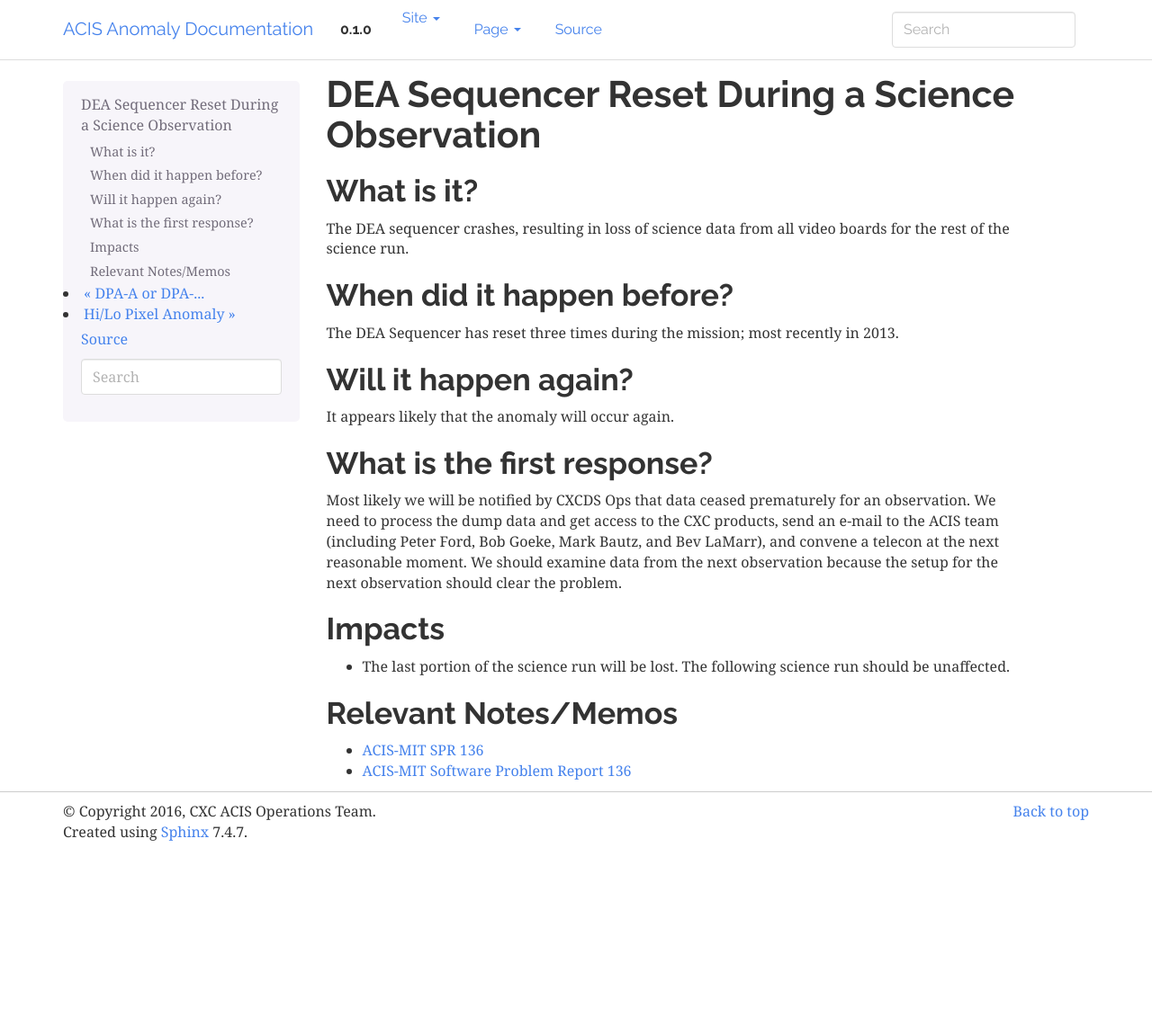
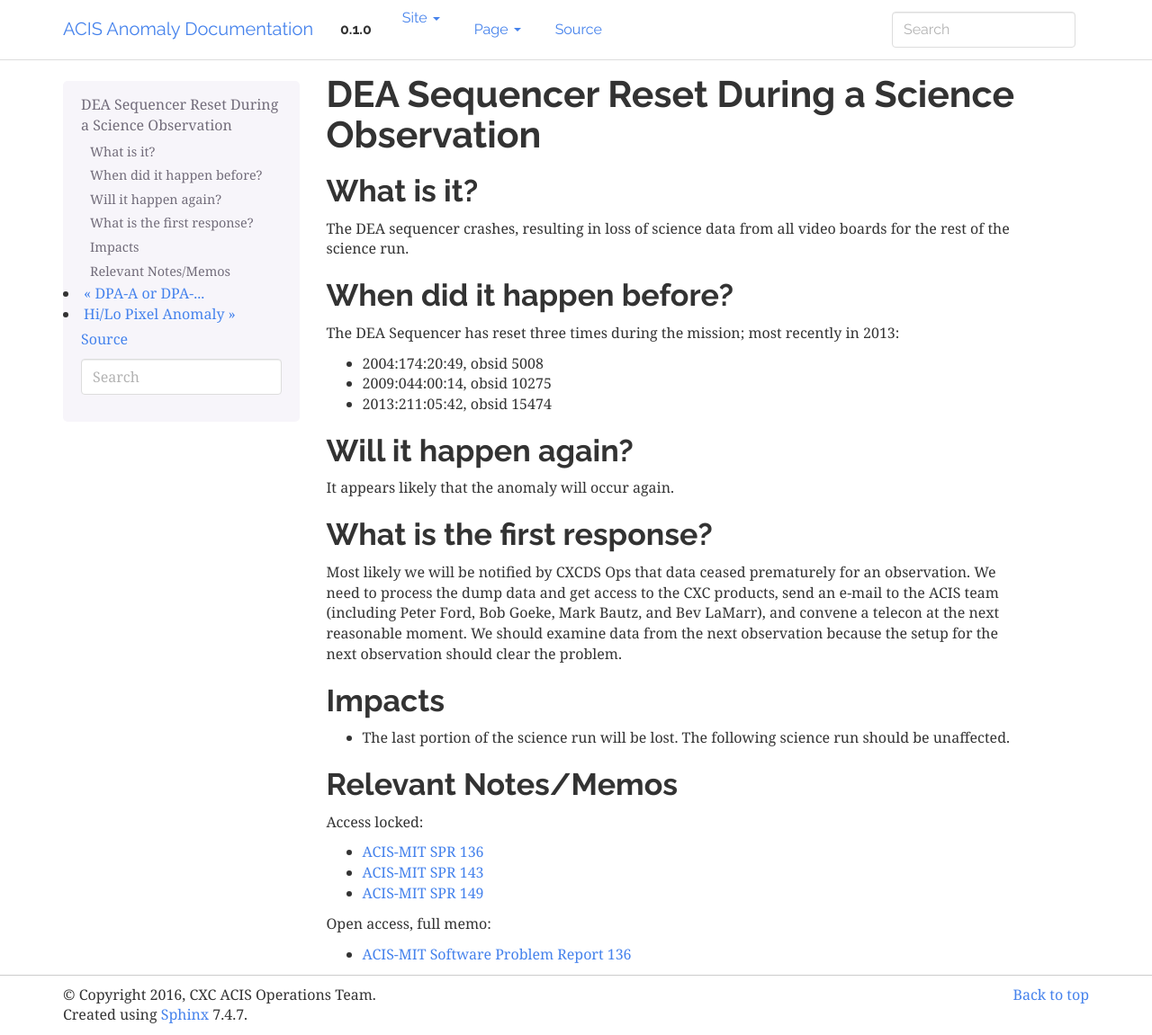
Before and after one commit to acisops/acis_anomaly_pages, a Sphinx documentation site: the page built from source/dea_seq_reset.rst, in a window 1280 px wide and 1151 px high. Shown: the whole window at 90% size. Built offline with Sphinx 7.4.7, drawn with Linux system fonts in a browser that asks for light colours.

Commit message:
Add times and new memos

```diff
--- a/source/dea_seq_reset.rst
+++ b/source/dea_seq_reset.rst
@@ -12,7 +12,11 @@ video boards for the rest of the science run.
 When did it happen before?
 --------------------------
 
-The DEA Sequencer has reset three times during the mission; most recently in 2013.
+The DEA Sequencer has reset three times during the mission; most recently in 2013:
+
+* 2004:174:20:49, obsid 5008
+* 2009:044:00:14, obsid 10275
+* 2013:211:05:42, obsid 15474
 
 Will it happen again?
 ---------------------
@@ -37,5 +41,12 @@ Impacts
 Relevant Notes/Memos
 --------------------
 
+Access locked:
+
 * `ACIS-MIT SPR 136 <http://acis.mit.edu/axaf/spr/prob0136.html>`_
+* `ACIS-MIT SPR 143 <http://acis.mit.edu/axaf/spr/prob0143.html>`_
+* `ACIS-MIT SPR 149 <http://acis.mit.edu/axaf/spr/prob0149.html>`_
+
+Open access, full memo:
+
 * `ACIS-MIT Software Problem Report 136 <ftp://acis.mit.edu/pub/SPR136-1.0.pdf>`_
```
